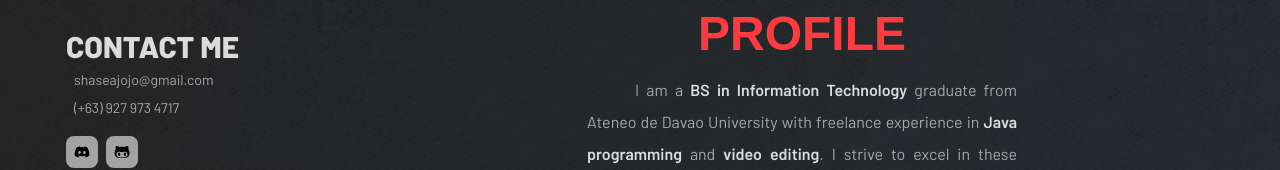
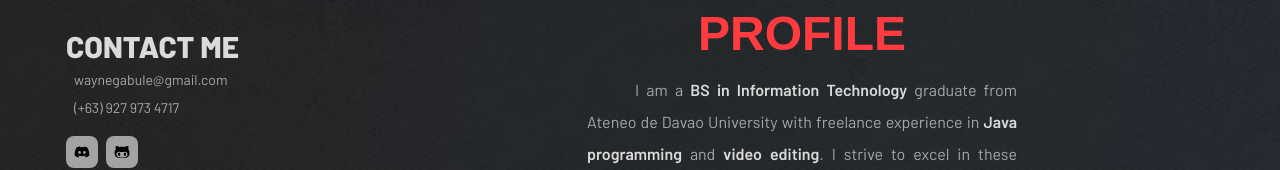
Before and after one commit to Coralise/Wayne-Portfolio, a Next.js app: page /resume in a window 1280 px wide. Shown: the part 534-704 px from the top of the page. Built offline with nearby package versions, Linux system fonts and the light colour scheme; a web font is replaced by a local one; what tailwindcss-motion would draw is missing.

Commit message:
Update email address in Contact section to reflect new contact information

```diff
--- a/app/contact/page.js
+++ b/app/contact/page.js
@@ -11,7 +11,7 @@ export default function Contact() {
             <div className="md:w-1/3 max-md:px-4 flex flex-col">
                 <span className="text-5xl font-bold">Let's Chat<span className="text-highlight font-black">.</span></span>
 
-                <span className="mt-8 flex gap-1 items-center text-foreground-2nd"><span className="text-foreground"><IoMdMail /></span> shaseajojo@gmail.com</span>
+                <span className="mt-8 flex gap-1 items-center text-foreground-2nd"><span className="text-foreground"><IoMdMail /></span> waynegabule@gmail.com</span>
                 <span className="flex gap-1 items-center text-foreground-2nd"><span className="text-foreground"><FaPhoneAlt /></span> (+63) 927 973 4717</span>
                 <span className="flex gap-1 items-center text-foreground-2nd"><span className="text-foreground"><FaLocationDot /></span> Matina, Davao City, Davao del Sur, Philippines</span>
 
--- a/app/resume/page.js
+++ b/app/resume/page.js
@@ -347,7 +347,7 @@ function ContactMeCard({gradientHover, beforeMail, className, center=false}) {
                     </motion.div>
                     <motion.div initial="rest" whileHover="hover" className="relative w-fit flex items-center h-6">
                         <motion.span variants={beforeMail} className="absolute bg-gradient-to-r from-highlighter to-background rounded-md h-full -z-10" />
-                        <a href="mailto:shaseajojo@gmail.com" className="text-sm text-foreground-2nd w-fit mx-2 hover:text-foreground hover:font-semibold transition-all">shaseajojo@gmail.com</a>
+                        <a href="mailto:waynegabule@gmail.com" className="text-sm text-foreground-2nd w-fit mx-2 hover:text-foreground hover:font-semibold transition-all">waynegabule@gmail.com</a>
                     </motion.div>
                     <motion.div initial="rest" whileHover="hover" className="relative w-fit flex items-center h-6">
                         <motion.span variants={beforeMail} className="absolute bg-gradient-to-r from-highlighter to-background rounded-md h-full -z-10" />
```
